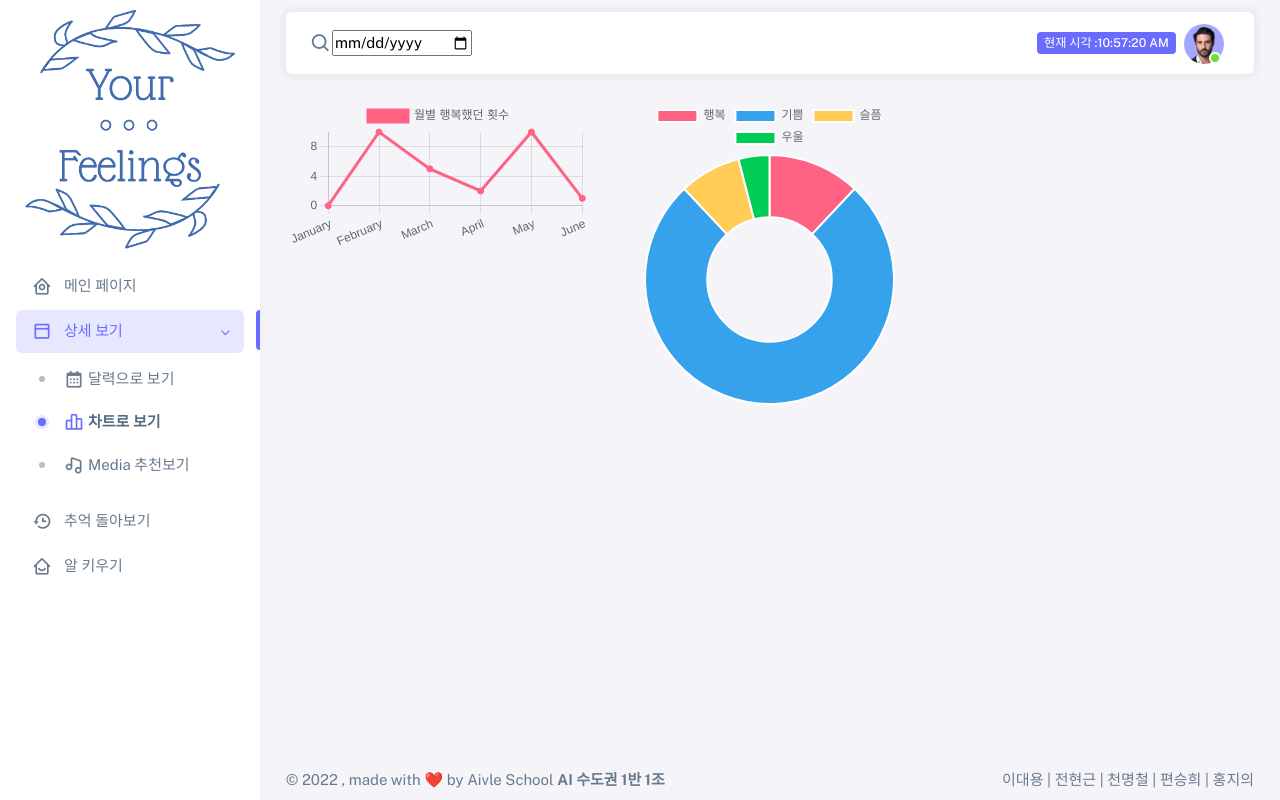
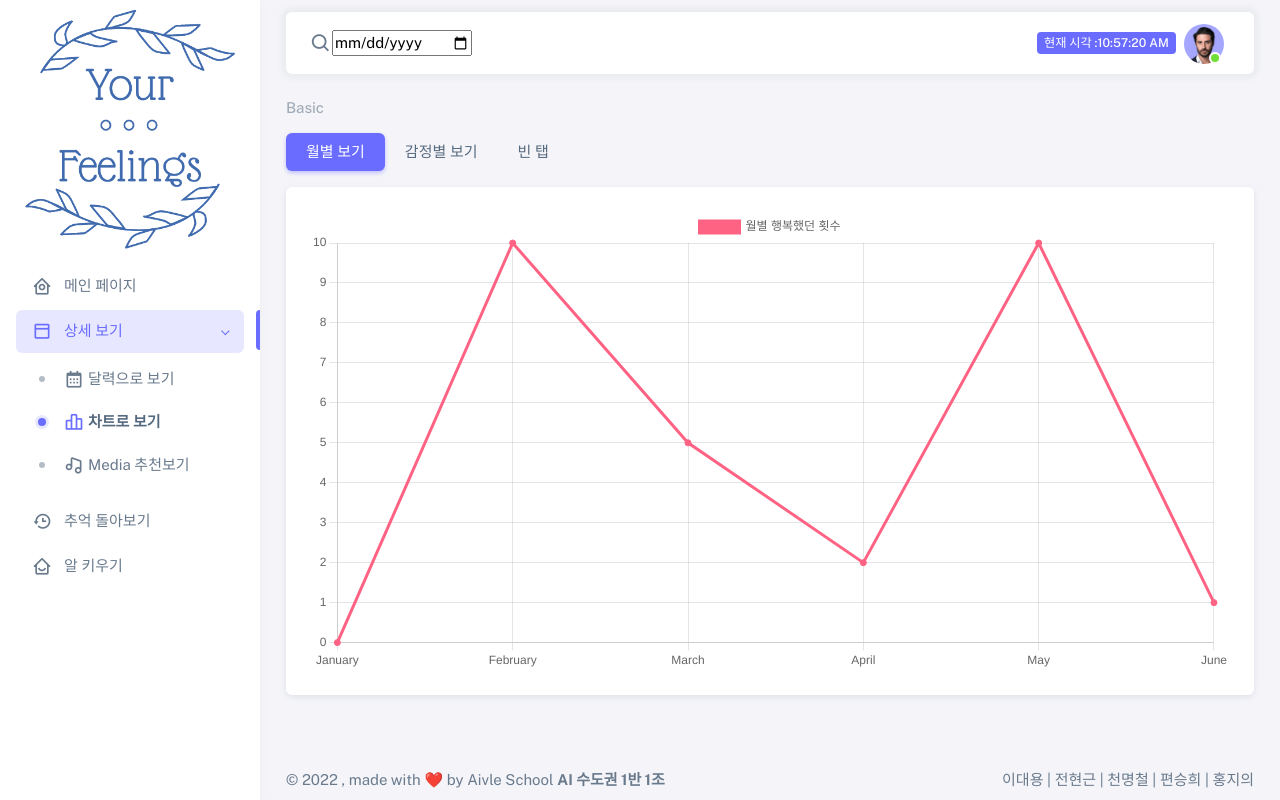
Before and after one commit to AIVLE-School-first-Big-Project/Your-Feelings, a Django app: page /main/chart in a window 1280 px wide. Run offline with Django 3.2, Linux system fonts and the light colour scheme; some libraries are stand-ins or nearby versions; some web fonts are replaced.

Commit message:
chart 컴포넌트화 다마고찌 수집형 테두리 설정

```diff
--- a/mainApp/templates/mainApp/chart.html
+++ b/mainApp/templates/mainApp/chart.html
@@ -205,46 +205,9 @@
           </nav>
 
           <!-- / Navbar -->
-          <script>
-            const labels1 = ['January','February','March','April','May','June'];
-            const data1 = {
-              labels: labels1,
-              datasets: [{
-                label: '월별 행복했던 횟수',
-                backgroundColor: 'rgb(255, 99, 132)',
-                borderColor: 'rgb(255, 99, 132)',
-                data: [0, 10, 5, 2, 10, 1, 8],
-              }]
-            };
-            const config1 = {
-              type: 'line',
-              data: data1,
-              options: {}
-            };
-          </script>
 
-          <script>
-            {% comment %} 라벨링에 따라 변동 {% endcomment %}
-            const labels2 = ['행복', '기쁨', '슬픔', '우울'];
-            const data2 = {
-              labels: labels2,
-              datasets: [{
-                label: '감정 모아보기',
-                data: [3, 19, 2, 1],
-                backgroundColor: [
-                'rgb(255, 99, 132)',
-                'rgb(54, 162, 235)',
-                'rgb(255, 205, 86)',
-                'rgb(0, 205, 86)',
-              ],
-              }]
-            };
-            const config2 = {
-              type: 'doughnut',
-              data: data2,
-              options: {}
-            };
-          </script>
+
+
 
 
           <script src="https://cdn.jsdelivr.net/npm/chart.js@3.7.1/dist/chart.min.js"></script>
@@ -253,26 +216,59 @@
             <!-- Content -->
             <div class="container-xxl flex-grow-1 container-p-y">
               <!-- {% block content %} -->
+              <div class="row">
+                <h6 class="text-muted">Basic</h6>
+                <div class="nav-align-top mb-4">
+                  <ul class="nav nav-pills mb-3" role="tablist">
+                    <li class="nav-item">
+                      <button type="button" class="nav-link active" role="tab" data-bs-toggle="tab" data-bs-target="#navs-pills-top-home" aria-controls="navs-pills-top-home" aria-selected="true">
+                        월별 보기
+                      </button>
+                    </li>
+                    <li class="nav-item">
+                      <button type="button" class="nav-link" role="tab" data-bs-toggle="tab" data-bs-target="#navs-pills-top-profile" aria-controls="navs-pills-top-profile" aria-selected="false">
+                        감정별 보기
+                      </button>
+                    </li>
+                    <li class="nav-item">
+                      <button type="button" class="nav-link" role="tab" data-bs-toggle="tab" data-bs-target="#navs-pills-top-messages" aria-controls="navs-pills-top-messages" aria-selected="false">
+                        빈 탭
+                      </button>
+                    </li>
+                  </ul>
+                  <div class="tab-content">
+                    <div class="tab-pane fade active show" id="navs-pills-top-home" role="tabpanel">
+                      {%include 'mainApp/chart_detail/line_chart.html'%}
+                    </div>
+                    <div class="tab-pane fade" id="navs-pills-top-profile" role="tabpanel">
+                      <div class="d-flex justify-content-center">
+                        <div class="col-6">
+                          {%include 'mainApp/chart_detail/doughnut_chart.html'%}
+                        </div>
+                      </div>
+                      </div>
+                    <div class="tab-pane fade" id="navs-pills-top-messages" role="tabpanel">
+                      <p>
+                        Oat cake chupa chups dragée donut toffee. Sweet cotton candy jelly beans macaroon gummies
+                        cupcake gummi bears cake chocolate.
+                      </p>
+                      <p class="mb-0">
+                        Cake chocolate bar cotton candy apple pie tootsie roll ice cream apple pie brownie cake. Sweet
+                        roll icing sesame snaps caramels danish toffee. Brownie biscuit dessert dessert. Pudding jelly
+                        jelly-o tart brownie jelly.
+                      </p>
+                    </div>
+                  </div>
+                </div>
+              </div>
 
               <div class="row">
                 <!-- Bootstrap carousel -->
                 <div class="col-4">
-                  <canvas id="happySum"></canvas>
-                    <script>
-                      const happySum = new Chart(
-                              document.getElementById('happySum'),
-                              config1
-                            );
-                    </script>
+
                 </div>
                 <div class="col-4">
-                  <canvas id="felling"  style="margin: 10 auto;"></canvas>
-                  <script>
-                    const felling = new Chart(
-                              document.getElementById('felling'),
-                              config2
-                            );
-                  </script>
+
                 </div>
               </div>
 
--- /dev/null
+++ b/mainApp/templates/mainApp/chart_detail/doughnut_chart.html
@@ -0,0 +1,30 @@
+<script>
+  {% comment %} 라벨링에 따라 변동 {% endcomment %}
+  const labels2 = ['행복', '기쁨', '슬픔', '우울'];
+  const data2 = {
+    labels: labels2,
+    datasets: [{
+      label: '감정 모아보기',
+      data: [3, 19, 2, 1],
+      backgroundColor: [
+      'rgb(255, 99, 132)',
+      'rgb(54, 162, 235)',
+      'rgb(255, 205, 86)',
+      'rgb(0, 205, 86)',
+    ],
+    }]
+  };
+  const config2 = {
+    type: 'doughnut',
+    data: data2,
+    options: {}
+  };
+</script>
+
+<canvas id="felling"  style="margin: 10 auto;"></canvas>
+<script>
+  const felling = new Chart(
+            document.getElementById('felling'),
+            config2
+          );
+</script>
--- /dev/null
+++ b/mainApp/templates/mainApp/chart_detail/line_chart.html
@@ -0,0 +1,25 @@
+<script>
+  const labels1 = ['January', 'February', 'March', 'April', 'May', 'June'];
+  const data1 = {
+    labels: labels1,
+    datasets: [{
+      label: '월별 행복했던 횟수',
+      backgroundColor: 'rgb(255, 99, 132)',
+      borderColor: 'rgb(255, 99, 132)',
+      data: [0, 10, 5, 2, 10, 1, 8],
+    }]
+  };
+  const config1 = {
+    type: 'line',
+    data: data1,
+    options: {}
+  };
+</script>
+
+<canvas id="happySum"></canvas>
+<script>
+  const happySum = new Chart(
+    document.getElementById('happySum'),
+    config1
+  );
+</script>
```
Also changed, not shown: mainApp/templates/mainApp/tamagotchi.html (+49 -2 lines).
